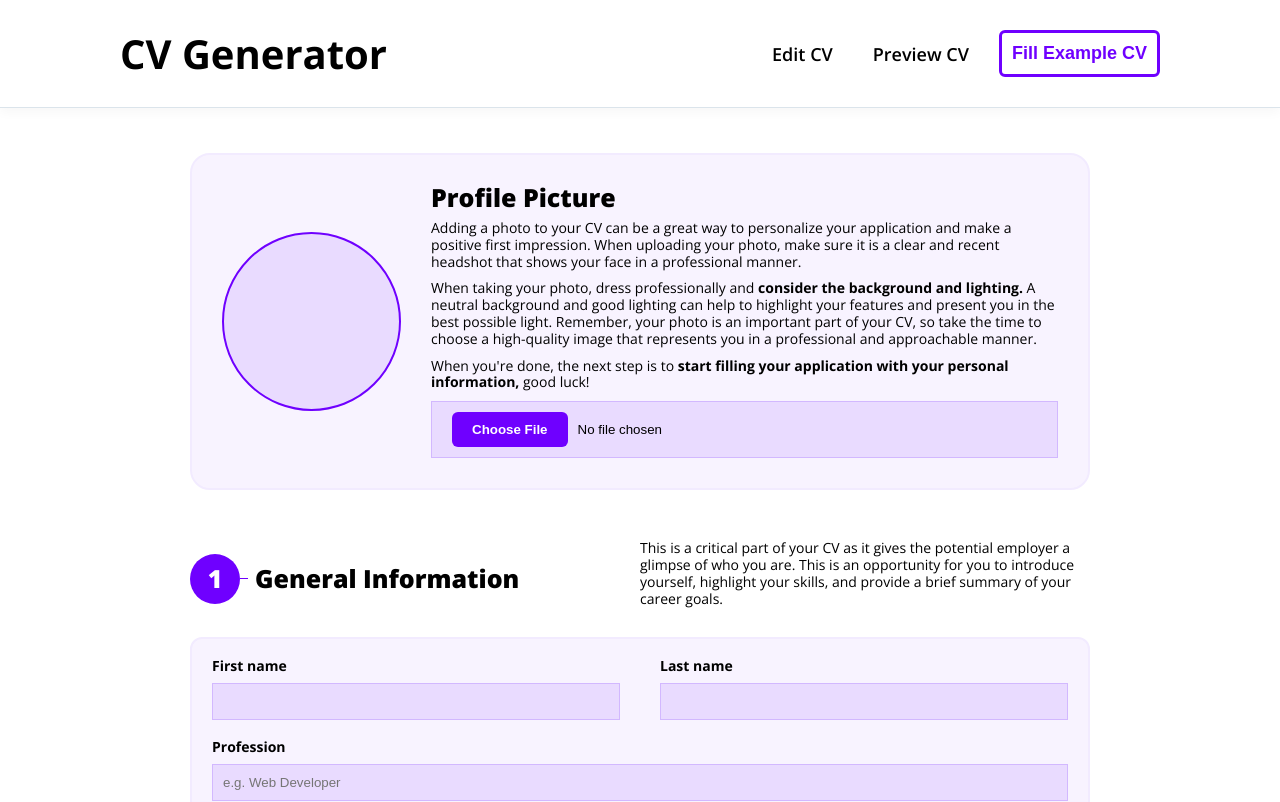
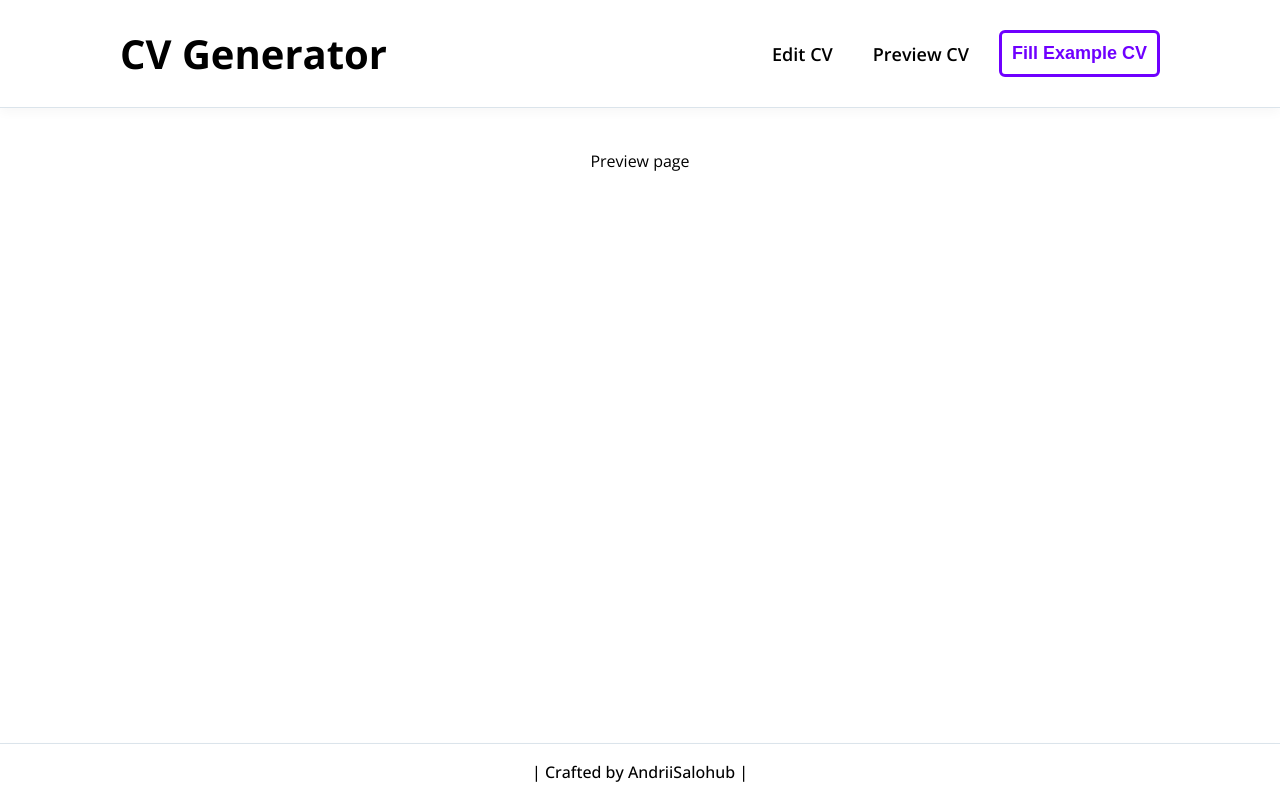
Before and after one commit to AndriiSalohub/cv-generator, a React (Vite) app: page /preview in a window 1280 px wide. Shown: the top 802 px of the page. Built offline with nearby package versions, Linux system fonts and the light colour scheme.

Commit message:
Added React Router Dom and implemented multiple pages.

```diff
--- a/package.json
+++ b/package.json
@@ -13,7 +13,8 @@
     "prop-types": "^15.8.1",
     "react": "^18.2.0",
     "react-dom": "^18.2.0",
-    "react-icons": "^5.0.1"
+    "react-icons": "^5.0.1",
+    "react-router-dom": "^6.22.3"
   },
   "devDependencies": {
     "@types/react": "^18.2.56",
--- a/src/App.jsx
+++ b/src/App.jsx
@@ -1,27 +1,26 @@
-import EducationInfo from "./components/EducationInfo/EducationInfo.jsx";
-import Footer from "./components/Footer/Footer";
-import GeneralInfo from "./components/GeneralInfom/GeneralInfo.jsx";
-import Header from "./components/Header/Header.jsx";
-import Interests from "./components/Interests/Interests.jsx";
-import Languages from "./components/Languages/Languages.jsx";
-import Profile from "./components/Profile/Profile.jsx";
-import Skills from "./components/Skills/Skills.jsx";
-import WorkExperience from "./components/WorkExperience/WorkExperience.jsx";
+import {
+  Route,
+  RouterProvider,
+  createBrowserRouter,
+  createRoutesFromElements,
+} from "react-router-dom";
+import Root from "./pages/Root.jsx";
+import Edit from "./pages/Edit.jsx";
+import Preview from "./pages/Preview.jsx";
 
 function App() {
+  const router = createBrowserRouter(
+    createRoutesFromElements(
+      <Route path="/" element={<Root />}>
+        <Route index element={<Edit />} />
+        <Route path="/preview" element={<Preview />} />
+      </Route>,
+    ),
+  );
+
   return (
     <>
-      <Header />
-      <main className="main">
-        <Profile />
-        <GeneralInfo />
-        <EducationInfo />
-        <WorkExperience />
-        <Skills />
-        <Languages />
-        <Interests />
-      </main>
-      <Footer />
+      <RouterProvider router={router} />
     </>
   );
 }
--- a/src/components/Header/Header.jsx
+++ b/src/components/Header/Header.jsx
@@ -1,3 +1,4 @@
+import { NavLink } from "react-router-dom";
 import "./Header.scss";
 
 const Header = () => {
@@ -9,10 +10,10 @@ const Header = () => {
       <nav className="header__navigation">
         <ul className="header__navigation-menu">
           <li className="header__navigation-item">
-            <a href="">Edit CV</a>
+            <NavLink to="/">Edit CV</NavLink>
           </li>
           <li className="header__navigation-item">
-            <a href="">Preview CV</a>
+            <NavLink to="/preview">Preview CV</NavLink>
           </li>
           <li className="header__navigation-item">
             <button className="header__upload-btn">Fill Example CV</button>
--- /dev/null
+++ b/src/pages/Edit.jsx
@@ -0,0 +1,23 @@
+import Profile from "../components/Profile/Profile";
+import EducationInfo from "../components/EducationInfo/EducationInfo.jsx";
+import GeneralInfo from "../components/GeneralInfom/GeneralInfo.jsx";
+import Interests from "../components/Interests/Interests.jsx";
+import Languages from "../components/Languages/Languages.jsx";
+import Skills from "../components/Skills/Skills.jsx";
+import WorkExperience from "../components/WorkExperience/WorkExperience.jsx";
+
+const Edit = () => {
+  return (
+    <>
+      <Profile />
+      <GeneralInfo />
+      <EducationInfo />
+      <WorkExperience />
+      <Skills />
+      <Languages />
+      <Interests />
+    </>
+  );
+};
+
+export default Edit;
--- /dev/null
+++ b/src/pages/Preview.jsx
@@ -0,0 +1,7 @@
+import React from "react";
+
+const Preview = () => {
+  return <h2>Preview page</h2>;
+};
+
+export default Preview;
--- /dev/null
+++ b/src/pages/Root.jsx
@@ -0,0 +1,17 @@
+import Footer from "../components/Footer/Footer";
+import Header from "../components/Header/Header";
+import { Outlet } from "react-router-dom";
+
+const Root = () => {
+  return (
+    <>
+      <Header />
+      <main className="main">
+        <Outlet />
+      </main>
+      <Footer />
+    </>
+  );
+};
+
+export default Root;
```
Also changed, not shown: 1 other file (tests, documents, lock files or other folders).
